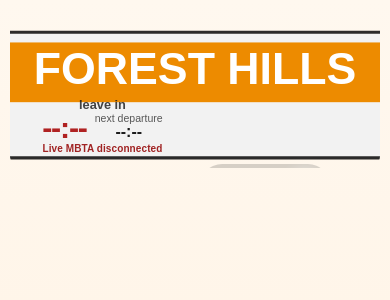
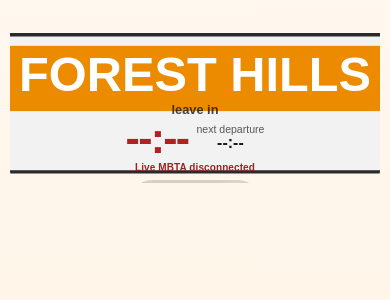
Before and after one commit to johnpoyntz/foresthillsdeparture, a Next.js app: page / in a window 390 px wide. Shown: the top 300 px of the page. Built offline with nearby package versions, Linux system fonts and the light colour scheme; no server answers.

Commit message:
Fix mobile alignment and in-bounds layout

```diff
--- a/app/page.module.css
+++ b/app/page.module.css
@@ -255,52 +255,40 @@
   .signPanel {
     width: 100%;
     border-radius: 12px;
-    aspect-ratio: 980 / 430;
+    aspect-ratio: 980 / 470;
   }
 
   .overlay {
     left: 6%;
     right: 6%;
-    top: 56%;
+    top: 54%;
     bottom: 4.5%;
     align-items: center;
     gap: 4px;
   }
 
   .infoBar {
+    display: flex;
+    flex-direction: column;
     align-items: center;
-    gap: 8px;
-    grid-template-columns: 1fr;
-    justify-items: center;
+    gap: 6px;
     text-align: center;
-  }
-
-  .lightMessage {
-    text-align: center;
-    max-width: 100%;
-    white-space: normal;
-    overflow: visible;
-    text-overflow: clip;
-  }
-
-  .feedStatus {
-    text-align: center;
-    max-width: 100%;
-    justify-content: center;
-    white-space: normal;
-    line-height: 1.2;
-    margin-top: 1px;
+    padding: 0 4px;
   }
 
   .departureRow {
     justify-content: center;
     align-items: center;
-    flex-wrap: wrap;
+    gap: 8px;
   }
 
   .leaveTimer {
     align-items: center;
     margin-bottom: 0;
+  }
+
+  .leaveTimerValue {
+    font-size: clamp(2.1rem, 11vw, 3.2rem);
   }
 
   .nextDepartureMini {
@@ -311,14 +299,36 @@
   .timeBlock {
     text-align: center;
     align-items: center;
+    justify-self: center;
   }
 
   .lightColumn {
-    margin-top: 1px;
-    gap: 4px;
+    margin-top: 0;
+    gap: 6px;
+    justify-self: center;
   }
 
   .lightStack {
     padding: 7px 10px;
+    margin: 0;
+  }
+
+  .lightMessage {
+    text-align: center;
+    max-width: 92%;
+    white-space: normal;
+    overflow: visible;
+    text-overflow: clip;
+    line-height: 1.2;
+  }
+
+  .feedStatus {
+    width: 100%;
+    text-align: center;
+    max-width: 100%;
+    justify-content: center;
+    white-space: normal;
+    line-height: 1.2;
+    margin-top: 2px;
   }
 }
```
